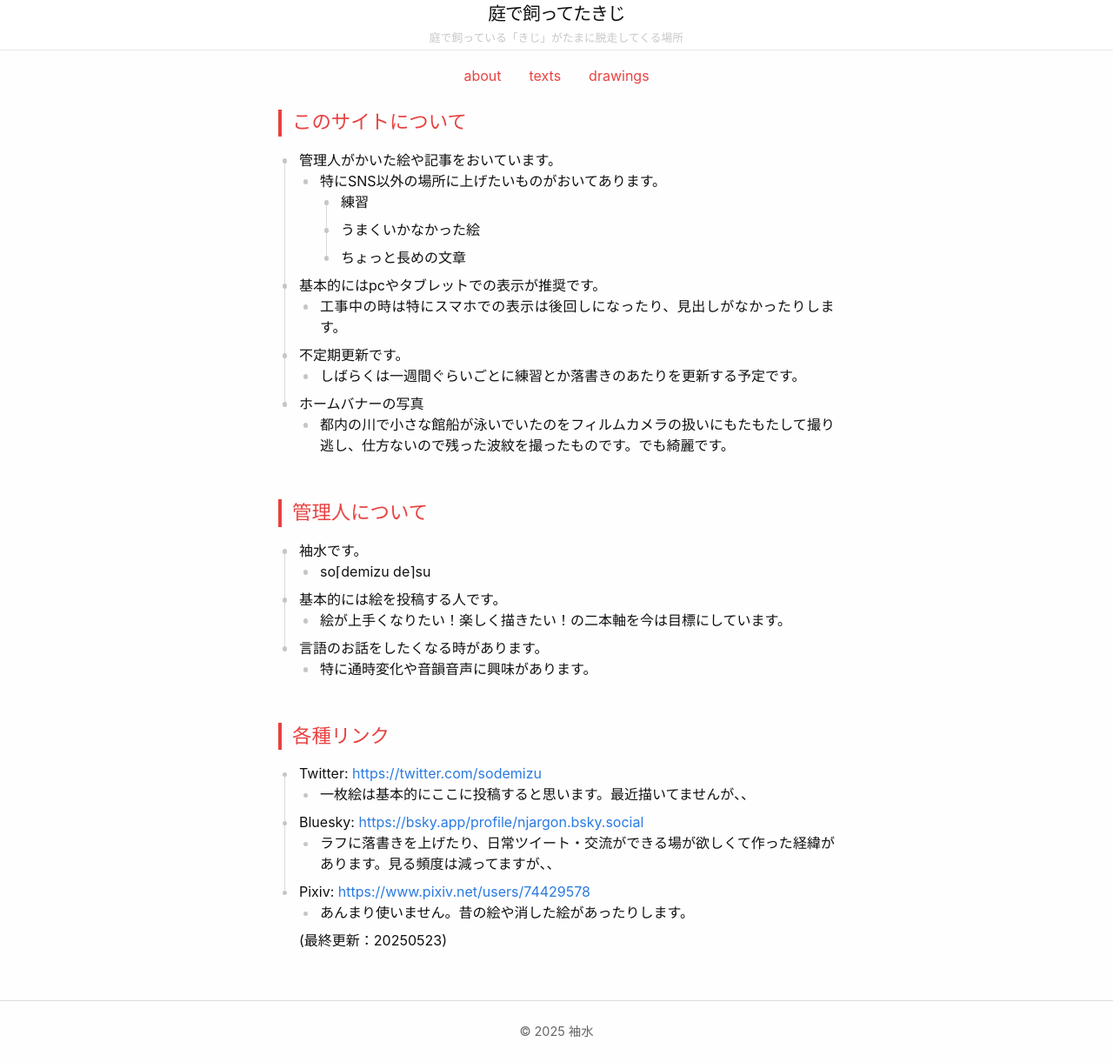
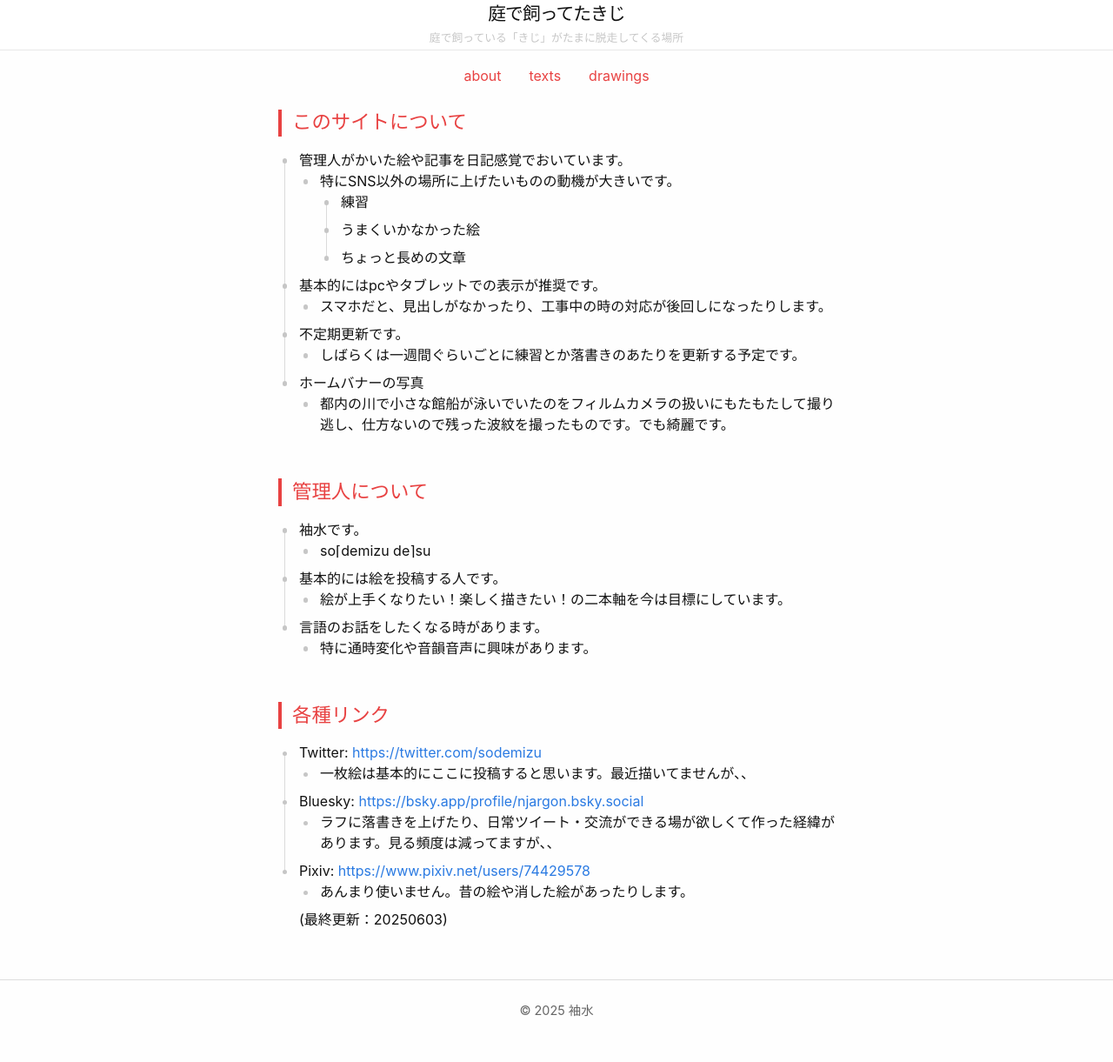
Before and after one commit to njargon/njargon.github.io, a Jekyll site: the page built from about.md, in a window 1280 px wide. Shown: the whole page at 87% size. Built offline with Jekyll 4.4.1, drawn with Linux system fonts in a browser that asks for light colours; after the commit the page ends 1197 px from its top, so only the background shows below that.

Commit message:
vault backup: 2025-06-03 23:53:56

```diff
--- a/about.md
+++ b/about.md
@@ -12,13 +12,13 @@ permalink: /about/
 
 ## このサイトについて
 
-- 管理人がかいた絵や記事をおいています。
-	- 特にSNS以外の場所に上げたいものがおいてあります。
+- 管理人がかいた絵や記事を日記感覚でおいています。
+	- 特にSNS以外の場所に上げたいものの動機が大きいです。
 		- 練習
 		- うまくいかなかった絵
 		- ちょっと長めの文章
 - 基本的にはpcやタブレットでの表示が推奨です。
-	- 工事中の時は特にスマホでの表示は後回しになったり、見出しがなかったりします。
+	- スマホだと、見出しがなかったり、工事中の時の対応が後回しになったりします。
 - 不定期更新です。
 	- しばらくは一週間ぐらいごとに練習とか落書きのあたりを更新する予定です。
 - ホームバナーの写真
@@ -41,4 +41,4 @@ permalink: /about/
 - Pixiv: [https://www.pixiv.net/users/74429578](https://www.pixiv.net/users/74429578)
 	- あんまり使いません。昔の絵や消した絵があったりします。
 
-(最終更新：20250523)
+(最終更新：20250603)
```
